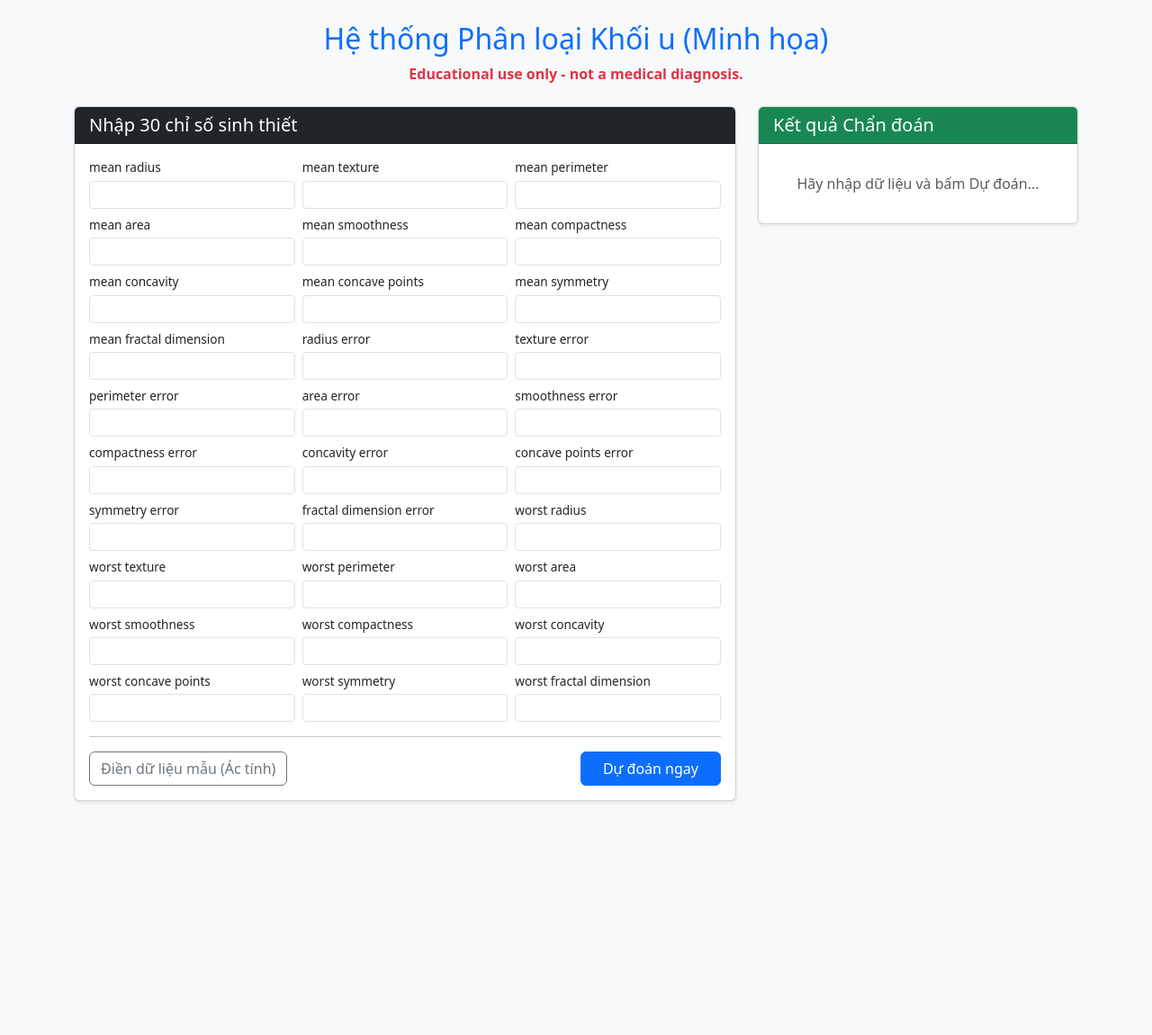
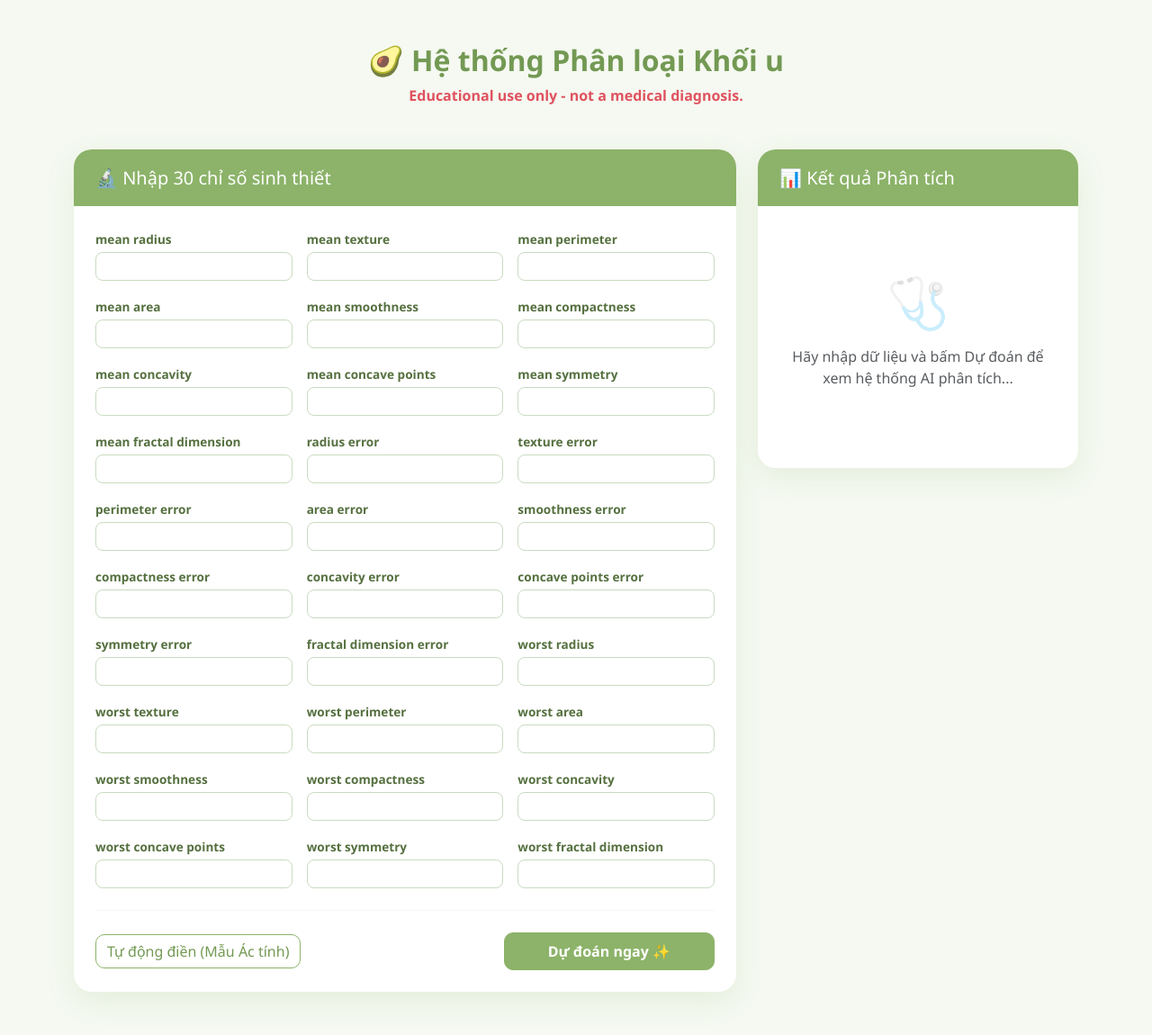
Before and after one commit to cp20063010-sudo/breast-cancer-svm-api, a FastAPI app: page / in a window 1280 px wide. Shown: the whole page at 90% size. Before the commit the page ends 891 px from the top, so only its background shows below. Run offline with FastAPI, Linux system fonts and the light colour scheme; parts of the project's set-up code (start-up, migrations or seed data) failed here and were passed over.

Commit message:
Update index.html

```diff
--- a/app/templates/index.html
+++ b/app/templates/index.html
@@ -6,25 +6,97 @@
     <title>Chẩn đoán Ung thư vú - SVM</title>
     <link href="https://cdn.jsdelivr.net/npm/bootstrap@5.3.0/dist/css/bootstrap.min.css" rel="stylesheet">
     <style>
-        body { background-color: #f8f9fa; }
-        .feature-box { font-size: 0.85rem; }
+        /* Thiết lập bảng màu Xanh Bơ */
+        :root {
+            --avocado-primary: #8cb369;  /* Xanh bơ chủ đạo */
+            --avocado-hover: #739953;    /* Xanh bơ đậm (khi di chuột) */
+            --avocado-bg: #f5f9f1;       /* Nền web xanh bơ rất nhạt */
+            --avocado-border: #c9dbc1;   /* Viền ô nhập liệu */
+            --text-dark: #3a4f29;        /* Chữ màu lục sẫm */
+        }
+
+        body {
+            background-color: var(--avocado-bg);
+            color: var(--text-dark);
+            font-family: 'Segoe UI', system-ui, sans-serif;
+        }
+
+        .text-avocado { color: var(--avocado-hover) !important; }
+        .bg-avocado { background-color: var(--avocado-primary) !important; color: white; }
+
+        /* Thẻ Card bo góc mềm mại */
+        .card {
+            border: none;
+            border-radius: 20px;
+            box-shadow: 0 10px 30px rgba(140, 179, 105, 0.15);
+            overflow: hidden;
+        }
+        .card-header {
+            border-bottom: none;
+            padding: 1.2rem 1.5rem;
+        }
+
+        /* Nút bấm */
+        .btn-primary {
+            background-color: var(--avocado-primary);
+            border-color: var(--avocado-primary);
+            border-radius: 10px;
+            font-weight: 600;
+        }
+        .btn-primary:hover {
+            background-color: var(--avocado-hover);
+            border-color: var(--avocado-hover);
+        }
+        .btn-outline-secondary {
+            color: var(--avocado-hover);
+            border-color: var(--avocado-primary);
+            border-radius: 10px;
+            background-color: white;
+        }
+        .btn-outline-secondary:hover {
+            background-color: var(--avocado-primary);
+            color: white;
+        }
+
+        /* Ô nhập liệu */
+        .feature-box label {
+            font-size: 0.85rem;
+            font-weight: 600;
+            color: #55703f;
+        }
+        .form-control {
+            border: 1.5px solid var(--avocado-border);
+            border-radius: 8px;
+            background-color: #ffffff;
+            font-size: 0.9rem;
+        }
+        .form-control:focus {
+            border-color: var(--avocado-primary);
+            box-shadow: 0 0 0 0.25rem rgba(140, 179, 105, 0.25);
+        }
+
+        /* Hiệu ứng mượt mà */
+        .btn, .form-control, .card {
+            transition: all 0.3s ease;
+        }
     </style>
 </head>
-<body class="container py-4">
-    <div class="text-center mb-4">
-        <h2 class="text-primary">Hệ thống Phân loại Khối u (Minh họa)</h2>
-        <p class="text-danger fw-bold">{{ warning }}</p>
+<body class="container py-5">
+    <div class="text-center mb-5">
+        <h2 class="fw-bold text-avocado">🥑 Hệ thống Phân loại Khối u</h2>
+        <p class="text-danger fw-bold" style="opacity: 0.85;">{{ warning }}</p>
     </div>
 
-    <div class="row">
+    <div class="row g-4">
+        <!-- Cột nhập liệu -->
         <div class="col-lg-8">
-            <div class="card shadow-sm mb-4">
-                <div class="card-header bg-dark text-white">
-                    <h5 class="mb-0">Nhập 30 chỉ số sinh thiết</h5>
+            <div class="card h-100">
+                <div class="card-header bg-avocado">
+                    <h5 class="mb-0">🔬 Nhập 30 chỉ số sinh thiết</h5>
                 </div>
-                <div class="card-body">
+                <div class="card-body p-4">
                     <form id="predictForm">
-                        <div class="row g-2">
+                        <div class="row g-3">
                             {% for feature in feature_names %}
                             <div class="col-md-4 col-sm-6 feature-box">
                                 <label class="form-label mb-1">{{ feature }}</label>
@@ -32,29 +104,34 @@
                             </div>
                             {% endfor %}
                         </div>
-                        <hr>
-                        <div class="d-flex justify-content-between">
-                            <button type="button" class="btn btn-outline-secondary" onclick="fillSample()">Điền dữ liệu mẫu (Ác tính)</button>
-                            <button type="submit" class="btn btn-primary px-4">Dự đoán ngay</button>
+                        <hr class="my-4" style="border-color: var(--avocado-border);">
+                        <div class="d-flex justify-content-between align-items-center">
+                            <button type="button" class="btn btn-outline-secondary" onclick="fillSample()">Tự động điền (Mẫu Ác tính)</button>
+                            <button type="submit" class="btn btn-primary px-5 py-2">Dự đoán ngay ✨</button>
                         </div>
                     </form>
                 </div>
             </div>
         </div>
 
+        <!-- Cột hiển thị kết quả -->
         <div class="col-lg-4">
-            <div class="card shadow-sm sticky-top" style="top: 20px;">
-                <div class="card-header bg-success text-white">
-                    <h5 class="mb-0">Kết quả Chẩn đoán</h5>
+            <div class="card sticky-top" style="top: 30px;">
+                <div class="card-header bg-avocado">
+                    <h5 class="mb-0">📊 Kết quả Phân tích</h5>
                 </div>
-                <div class="card-body text-center" id="resultBox">
-                    <p class="text-muted mt-3">Hãy nhập dữ liệu và bấm Dự đoán...</p>
+                <div class="card-body text-center p-4" id="resultBox">
+                    <div class="py-5">
+                        <h1 style="font-size: 3.5rem; opacity: 0.2;">🩺</h1>
+                        <p class="text-muted mt-3">Hãy nhập dữ liệu và bấm Dự đoán để xem hệ thống AI phân tích...</p>
+                    </div>
                 </div>
             </div>
         </div>
     </div>
 
     <script>
+        // Dữ liệu mẫu
         const sampleData = [17.99, 10.38, 122.8, 1001.0, 0.1184, 0.2776, 0.3001, 0.1471, 0.2419, 0.07871, 1.095, 0.9053, 8.589, 153.4, 0.006399, 0.04904, 0.05373, 0.01587, 0.03003, 0.006193, 25.38, 17.33, 184.6, 2019.0, 0.1622, 0.6656, 0.7119, 0.2654, 0.4601, 0.1189];
         const featureNames = {{ feature_names | tojson }};
 
@@ -67,7 +144,9 @@
         document.getElementById('predictForm').addEventListener('submit', async function(e) {
             e.preventDefault();
             const resultBox = document.getElementById('resultBox');
-            resultBox.innerHTML = '<div class="spinner-border text-primary" role="status"></div><p>Đang phân tích...</p>';
+
+            // Hiệu ứng loading màu xanh bơ
+            resultBox.innerHTML = '<div class="py-5"><div class="spinner-border text-avocado" style="width: 3rem; height: 3rem;" role="status"></div><p class="mt-3 fw-bold text-avocado">Đang xử lý thuật toán...</p></div>';
 
             let features = {};
             featureNames.forEach(feat => {
@@ -84,19 +163,41 @@
                 const data = await response.json();
 
                 if (response.ok) {
-                    let color = data.predicted_class === 0 ? 'text-danger' : 'text-success';
+                    let isMalignant = data.predicted_class === 0;
+                    let colorClass = isMalignant ? 'text-danger' : 'text-success';
+                    let icon = isMalignant ? '⚠️' : '✅';
+
+                    // Vẽ giao diện kết quả kèm thanh tiến trình
                     resultBox.innerHTML = `
-                        <h3 class="${color} fw-bold">${data.predicted_label.toUpperCase()}</h3>
-                        <hr>
-                        <p class="mb-1">Xác suất Ác tính: <b>${(data.probability_malignant * 100).toFixed(2)}%</b></p>
-                        <p class="mb-1">Xác suất Lành tính: <b>${(data.probability_benign * 100).toFixed(2)}%</b></p>
-                        <p class="text-muted mt-3" style="font-size: 0.8rem">Phiên bản mô hình: ${data.model_version}</p>
+                        <div class="py-2">
+                            <h1 style="font-size: 3.5rem;">${icon}</h1>
+                            <h3 class="${colorClass} fw-bold mt-2">${data.predicted_label.toUpperCase()}</h3>
+
+                            <div class="mt-4 text-start bg-white p-3 rounded-3 border" style="border-color: var(--avocado-border) !important;">
+                                <div class="d-flex justify-content-between mb-1">
+                                    <span style="font-size: 0.9rem;">Khả năng Ác tính:</span>
+                                    <span class="fw-bold text-danger">${(data.probability_malignant * 100).toFixed(2)}%</span>
+                                </div>
+                                <div class="progress mb-3" style="height: 10px;">
+                                    <div class="progress-bar bg-danger" role="progressbar" style="width: ${data.probability_malignant * 100}%"></div>
+                                </div>
+
+                                <div class="d-flex justify-content-between mb-1">
+                                    <span style="font-size: 0.9rem;">Khả năng Lành tính:</span>
+                                    <span class="fw-bold text-success">${(data.probability_benign * 100).toFixed(2)}%</span>
+                                </div>
+                                <div class="progress" style="height: 10px;">
+                                    <div class="progress-bar bg-success" role="progressbar" style="width: ${data.probability_benign * 100}%"></div>
+                                </div>
+                            </div>
+                            <p class="text-muted mt-4 mb-0" style="font-size: 0.8rem">Phiên bản: ${data.model_version}</p>
+                        </div>
                     `;
                 } else {
-                    resultBox.innerHTML = `<p class="text-danger">Lỗi dữ liệu: ${JSON.stringify(data.detail)}</p>`;
+                    resultBox.innerHTML = `<div class="py-4"><h1 style="font-size: 3rem;">❌</h1><p class="text-danger fw-bold mt-3">Lỗi dữ liệu</p><p class="text-muted" style="font-size: 0.85rem;">${JSON.stringify(data.detail)}</p></div>`;
                 }
             } catch (error) {
-                resultBox.innerHTML = `<p class="text-danger">Lỗi kết nối tới máy chủ.</p>`;
+                resultBox.innerHTML = `<div class="py-4"><h1 style="font-size: 3rem;">🔌</h1><p class="text-danger fw-bold mt-3">Lỗi kết nối tới máy chủ.</p></div>`;
             }
         });
     </script>
```
